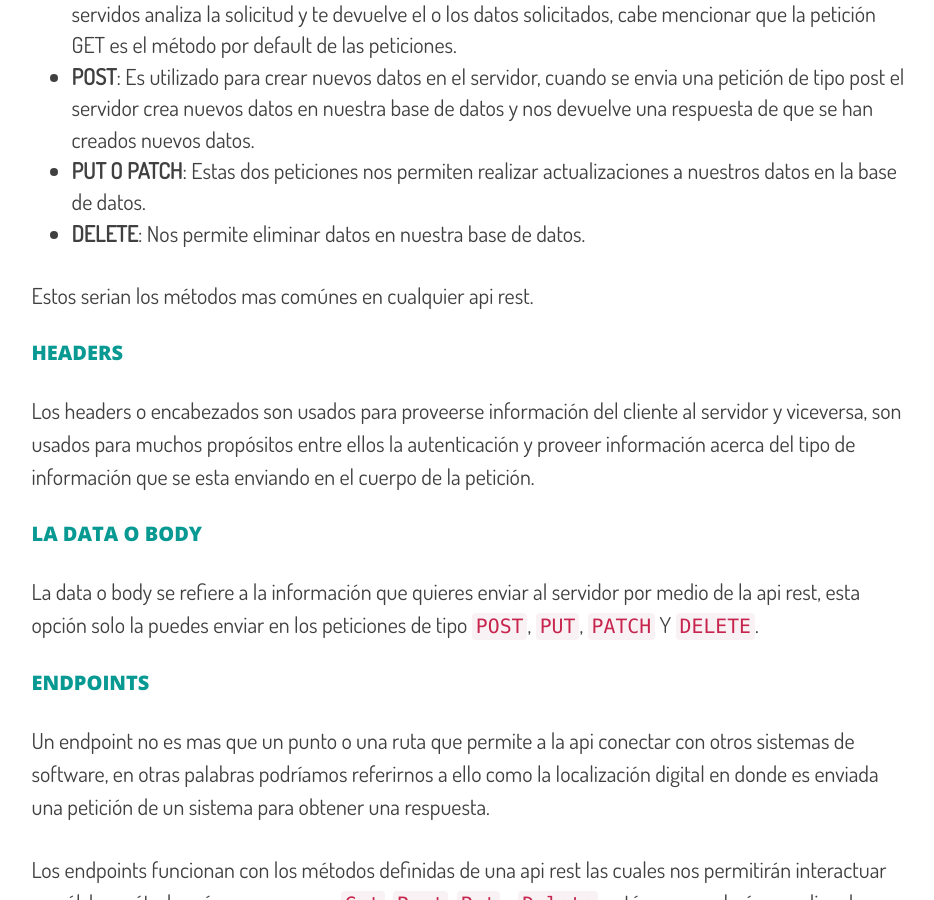
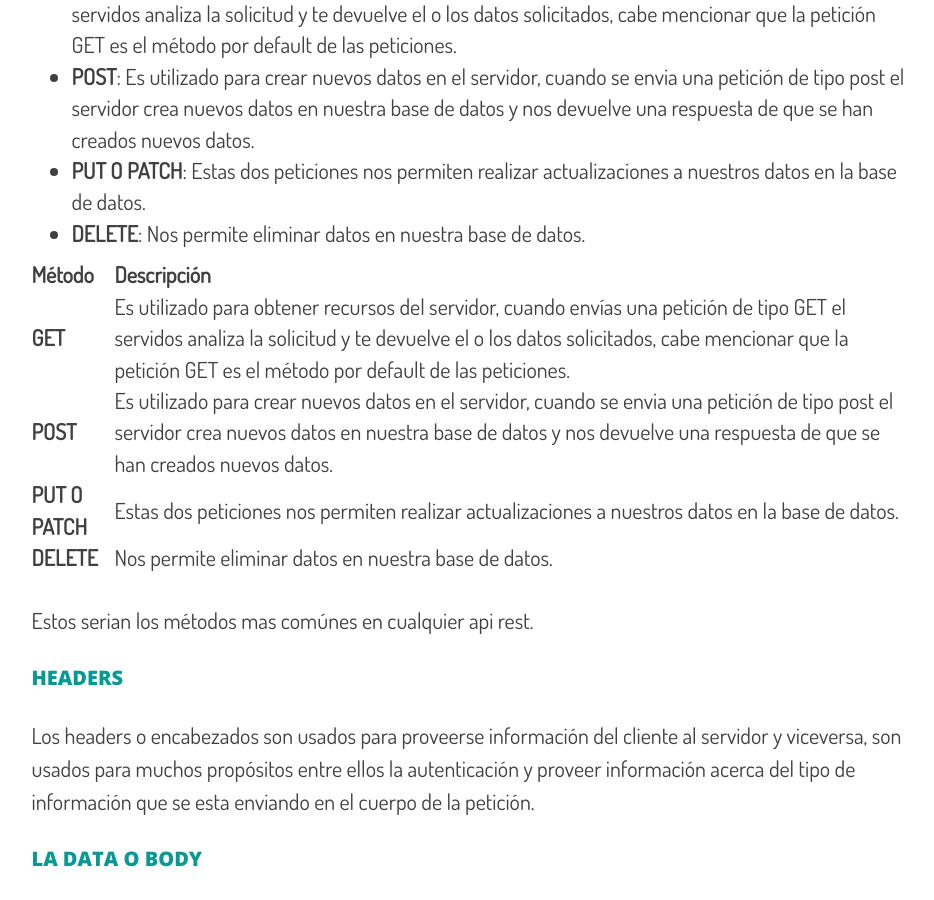
Before and after one commit to josegoyo/josegoyo.github.io, a Jekyll site: the page built from _posts/2020-05-01-api-rest.md, in a window 1280 px wide and 900 px high, scrolled down 1507 px. Shown: the whole window, without its empty margins (171-1105 px from the left). Built offline with Jekyll 4.4.1, drawn with Linux system fonts in a browser that asks for light colours; nearby versions of some CDN libraries; comment, search, counter and statistics services are not loaded.

Commit message:
test table

```diff
--- a/_posts/2020-05-01-api-rest.md
+++ b/_posts/2020-05-01-api-rest.md
@@ -35,6 +35,14 @@ Los métodos son el tipo de petición que se envía al servidor, algunos de los
 - **PUT O PATCH**: Estas dos peticiones nos permiten realizar actualizaciones a nuestros datos en la base de datos.
 - **DELETE**: Nos permite eliminar datos en nuestra base de datos.
 
+
+| Método | Descripción |
+| :------ |:--- |
+| **GET** | Es utilizado para obtener recursos del servidor, cuando envías una petición de tipo GET el servidos analiza la solicitud y te devuelve el o los datos solicitados, cabe mencionar que la petición GET es el método por default de las peticiones. |
+| **POST** | Es utilizado para crear nuevos datos en el servidor, cuando se envia una petición de tipo post el servidor crea nuevos datos en nuestra base de datos y nos devuelve una respuesta de que se han creados nuevos datos. |
+| **PUT O PATCH** | Estas dos peticiones nos permiten realizar actualizaciones a nuestros datos en la base de datos. |
+| **DELETE** | Nos permite eliminar datos en nuestra base de datos. |
+
 Estos serian los métodos mas comúnes en cualquier api rest.
 
 ##### HEADERS
```
